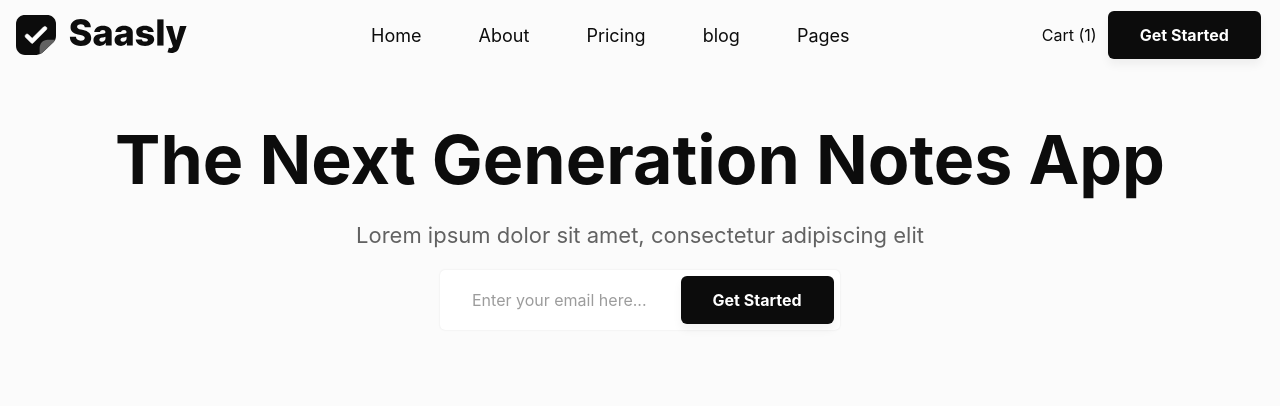
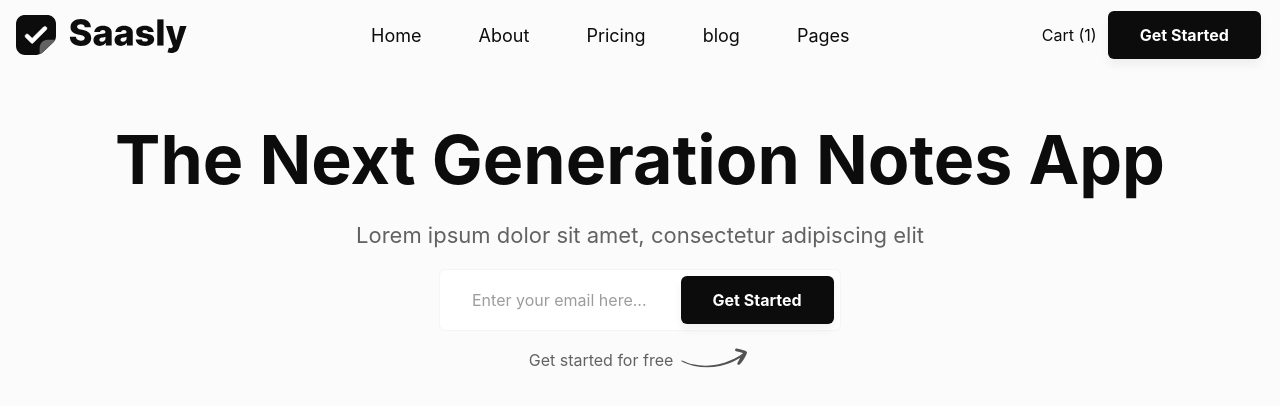
Before and after one commit to Ahd-3hd/sassly, a React (Create React App) app: page / in a window 1280 px wide. Shown: the top 406 px of the page. Built offline with nearby package versions, Linux system fonts and the light colour scheme.

Commit message:
add promo under newsletter

```diff
--- a/src/components/Header/index.style.tsx
+++ b/src/components/Header/index.style.tsx
@@ -56,3 +56,20 @@ export const NewsletterInput = styled.input`
   outline: none;
   width: 100%;
 `;
+
+export const NewsletterArrowContainer = styled.div`
+  display: flex;
+  align-items: center;
+  @media (min-width: 768px) {
+    justify-content: center;
+  }
+`;
+export const ArrowImg = styled.img`
+  margin-left: 0.5rem;
+  width: 100%;
+  max-width: 70px;
+  opacity: 0.7;
+`;
+export const ArrowLabel = styled.p`
+  color: ${({ theme: { colors } }) => colors.grey2};
+`;
--- a/src/components/Header/index.tsx
+++ b/src/components/Header/index.tsx
@@ -1,6 +1,14 @@
-import { Wrapper, NewsletterContainer, NewsletterInput } from "./index.style";
+import {
+  Wrapper,
+  NewsletterContainer,
+  NewsletterInput,
+  NewsletterArrowContainer,
+  ArrowImg,
+  ArrowLabel,
+} from "./index.style";
 import { Heading1, Paragraph } from "../Typography";
 import Button from "../Buttons";
+import arrowImg from "../../assets/img/newsletterarrow.svg";
 
 const Header = () => {
   return (
@@ -16,6 +24,10 @@ const Header = () => {
           placeholder="Enter your email here..."
         />
         <Button size="small" primary label="Get Started" />
+        <NewsletterArrowContainer>
+          <ArrowLabel>Get started for free</ArrowLabel>
+          <ArrowImg src={arrowImg} />
+        </NewsletterArrowContainer>
       </NewsletterContainer>
     </Wrapper>
   );
```
Also changed, not shown: src/assets/img/newsletterarrow.svg (added), 1 other file (tests, documents, lock files or other folders).
